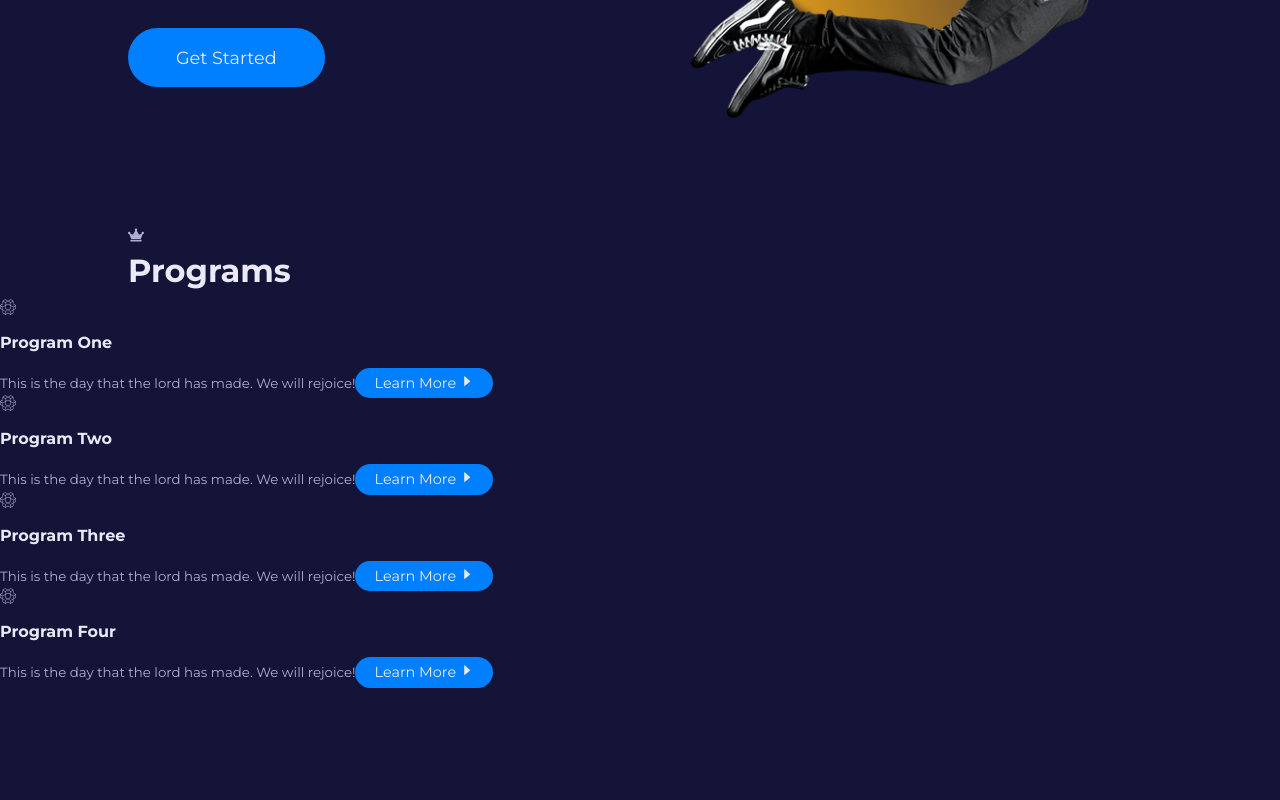
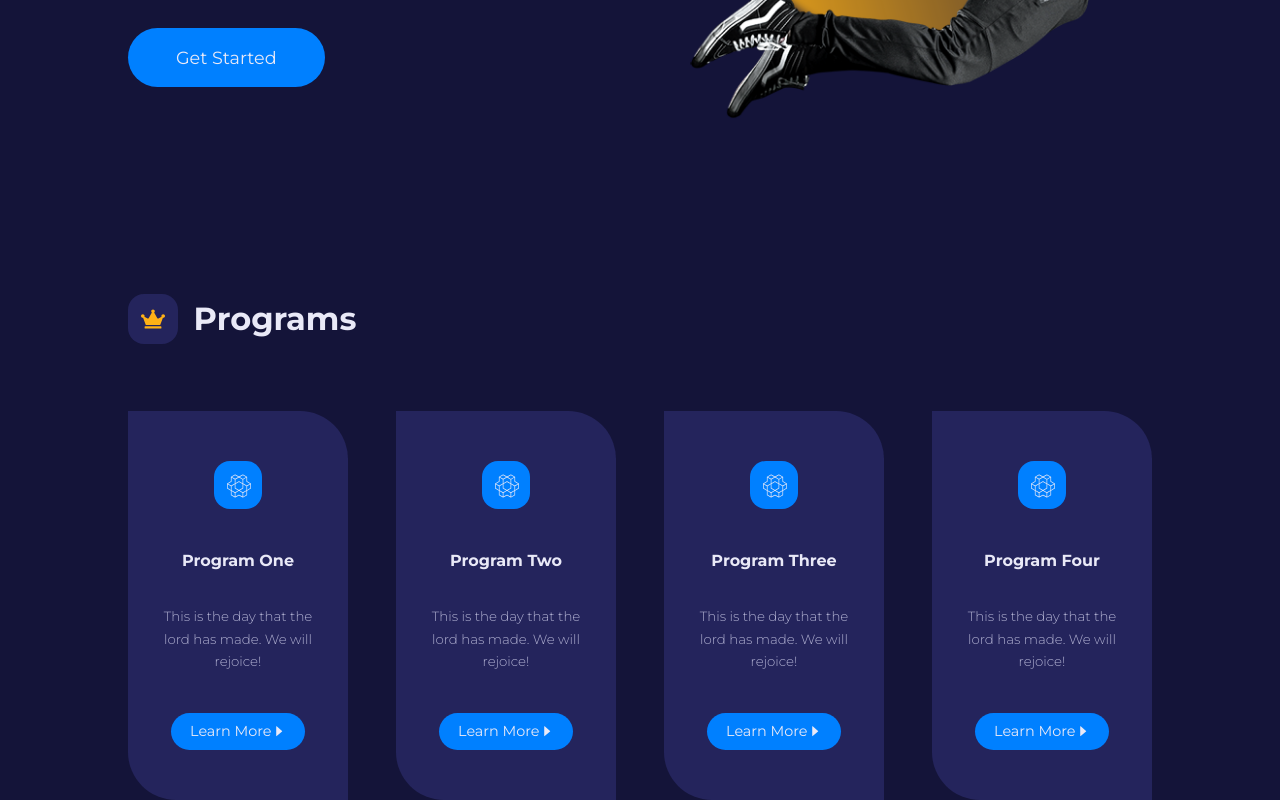
Before and after one commit to promishgrg98/gym-website, a React (Create React App) app: page / in a window 1280 px wide. Shown: the part 573-1373 px from the top of the page. Before the commit the page ends 1261 px from the top, so only its background shows below. Built offline with nearby package versions, Linux system fonts and the light colour scheme.

Commit message:
style programs component

```diff
--- a/src/components/Programs.jsx
+++ b/src/components/Programs.jsx
@@ -11,11 +11,10 @@
         <section className="programs">
             <div className="programs_container container">
                 <SectionHead icon={<FaCrown />} title={'Programs'} />
-        </div>
 
                 <div className="programs_wrapper">
                     {
-                programs.map(({id, icon, title, info, path})=> {
+                        programs.map(({ id, icon, title, info, path }) => {
                             return (
                                 <Card className={'programs_program'} key={id}>
                                     <span>{icon}</span>
@@ -27,6 +26,7 @@
                         })
                     }
                 </div>
+            </div>
         </section>
     )
 }
--- a/src/index.css
+++ b/src/index.css
@@ -93,3 +93,62 @@
     background: var(--color-gray-100);
   }
 }
+
+section {
+  margin-top: 10rem;
+}
+
+.section_head {
+  display: flex;
+  align-items: center;
+  gap: 1rem;
+}
+
+.section_head span {
+  background: var(--color-gray-500);
+  padding: 0.8rem;
+  border-radius: 1rem;
+  color: var(--color-secondary);
+  font-size: 1.5rem;
+}
+
+.card {
+  background: var(--color-gray-500);
+  border: 2px solid transparent;
+  text-align: center;
+  padding: 3rem 2rem;
+  border-radius: 0 3rem ;
+  transition: var(--transition);
+
+  &:hover {
+    background: transparent;
+    border-color: var(--color-gray-400);
+    cursor: default;
+
+    span {
+      background: var(--color-secondary);
+      color: var(--color-gray-600);
+    }
+  }
+
+  span {
+    width: 3rem;
+    height: 3rem;
+    background: var(--color-primary);
+    color: var(--color-gray-100);
+    font-size: 1.5rem;
+    padding: 0.8rem;
+    display: grid;
+    place-items: center;
+    margin-bottom: 1.5rem;
+    margin-inline: auto;
+    border-radius: 1rem;
+    transition: var(--transition);
+  }
+
+  small {
+    margin-top: 1rem;
+    display: block;
+    font-weight: 300;
+  }
+}
--- a/src/pages/home/home.css
+++ b/src/pages/home/home.css
@@ -1,5 +1,3 @@
-
-
 .main_header {
     width: 100vw;
     height: calc(100vh - 3rem);
@@ -55,3 +53,31 @@
         }
     }
 }
+
+
+.programs {
+    margin-top: 4rem;
+
+    .programs_wrapper {
+        display: grid;
+        grid-template-columns: repeat(4, 1fr);
+        gap: 3rem;
+        margin-top: 4rem;
+
+        .programs_program {
+            a {
+                margin-top: 2.5rem;
+                display: flex;
+                align-items: center;
+                justify-content: center;
+            }
+
+            &:hover {
+                a {
+                    background: var(--color-secondary);
+                    color: var(--color-gray-600);
+                }
+            }
+        }
+    }
+}
```
Lines whose indentation alone changed are shown as unchanged.
